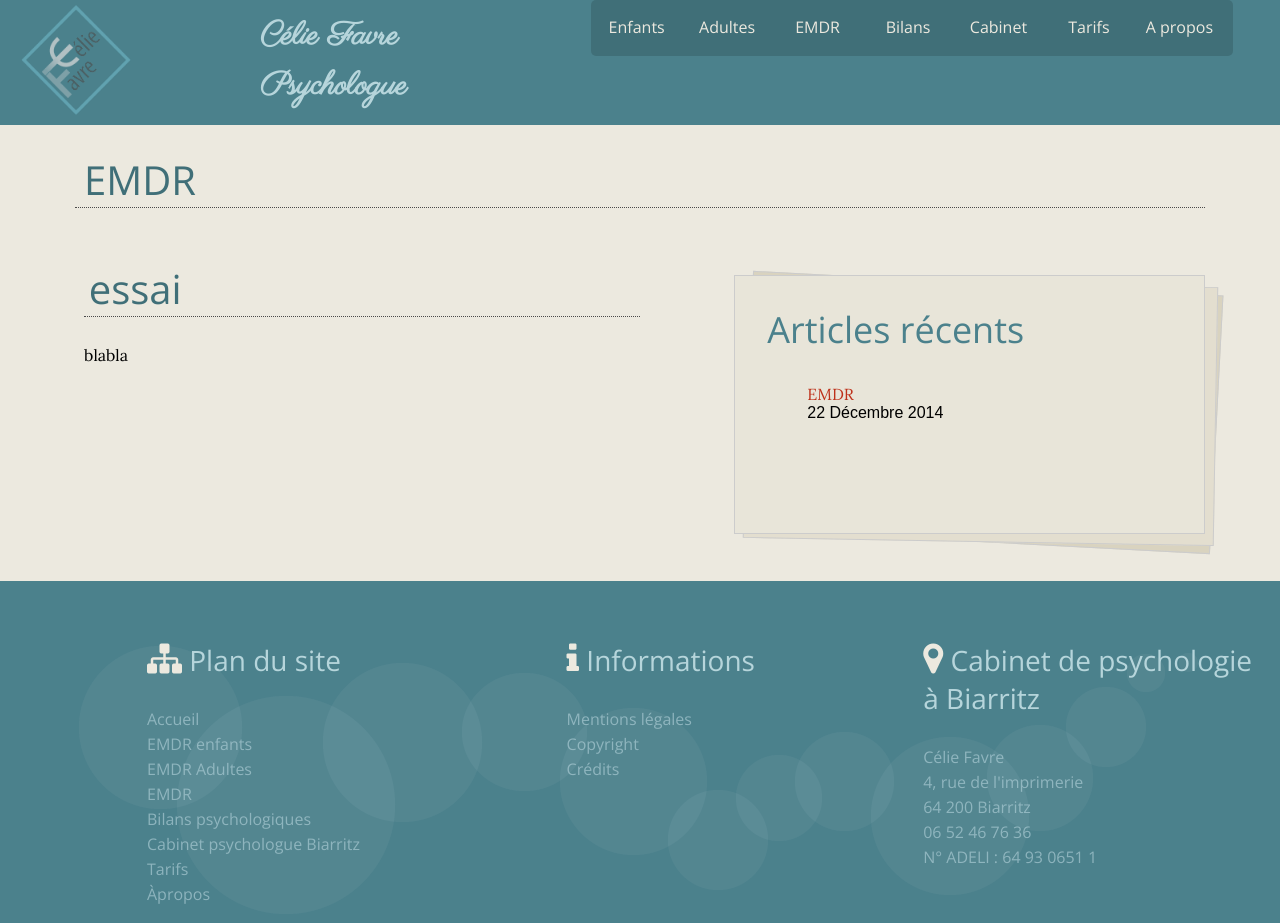
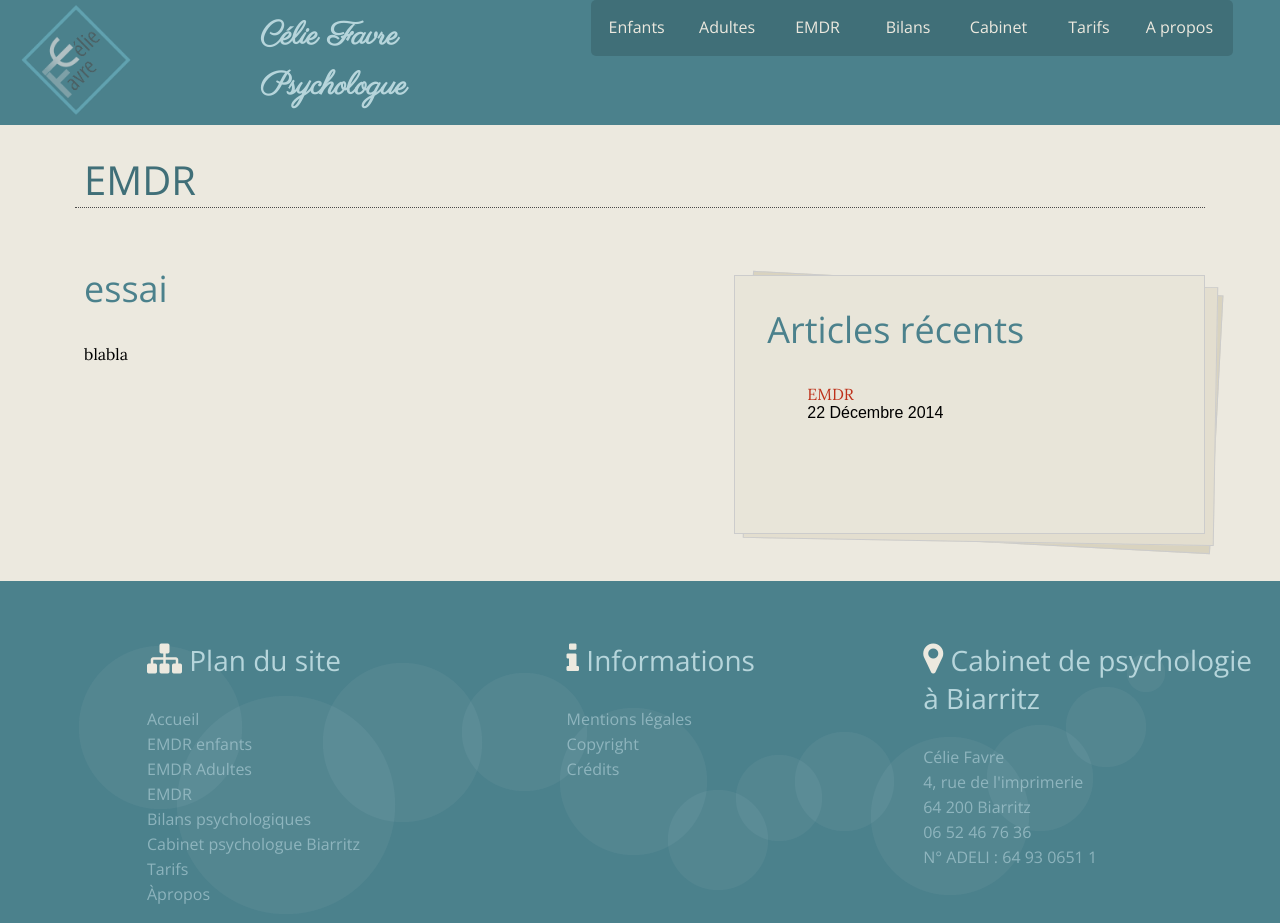
Before and after one commit to celiefavre/celiefavre.github.io, a Jekyll site: the page built from _posts/2014-12-22-celie.markdown, in a window 1280 px wide. Built offline with Jekyll 4.4.1, drawn with Linux system fonts in a browser that asks for light colours; nearby versions of some CDN libraries.

Commit message:
changement

```diff
--- a/_posts/2014-12-22-celie.markdown
+++ b/_posts/2014-12-22-celie.markdown
@@ -8,6 +8,6 @@ tags:
   - emdr
 ---
 
-# essai
+## essai
 
 blabla
```
